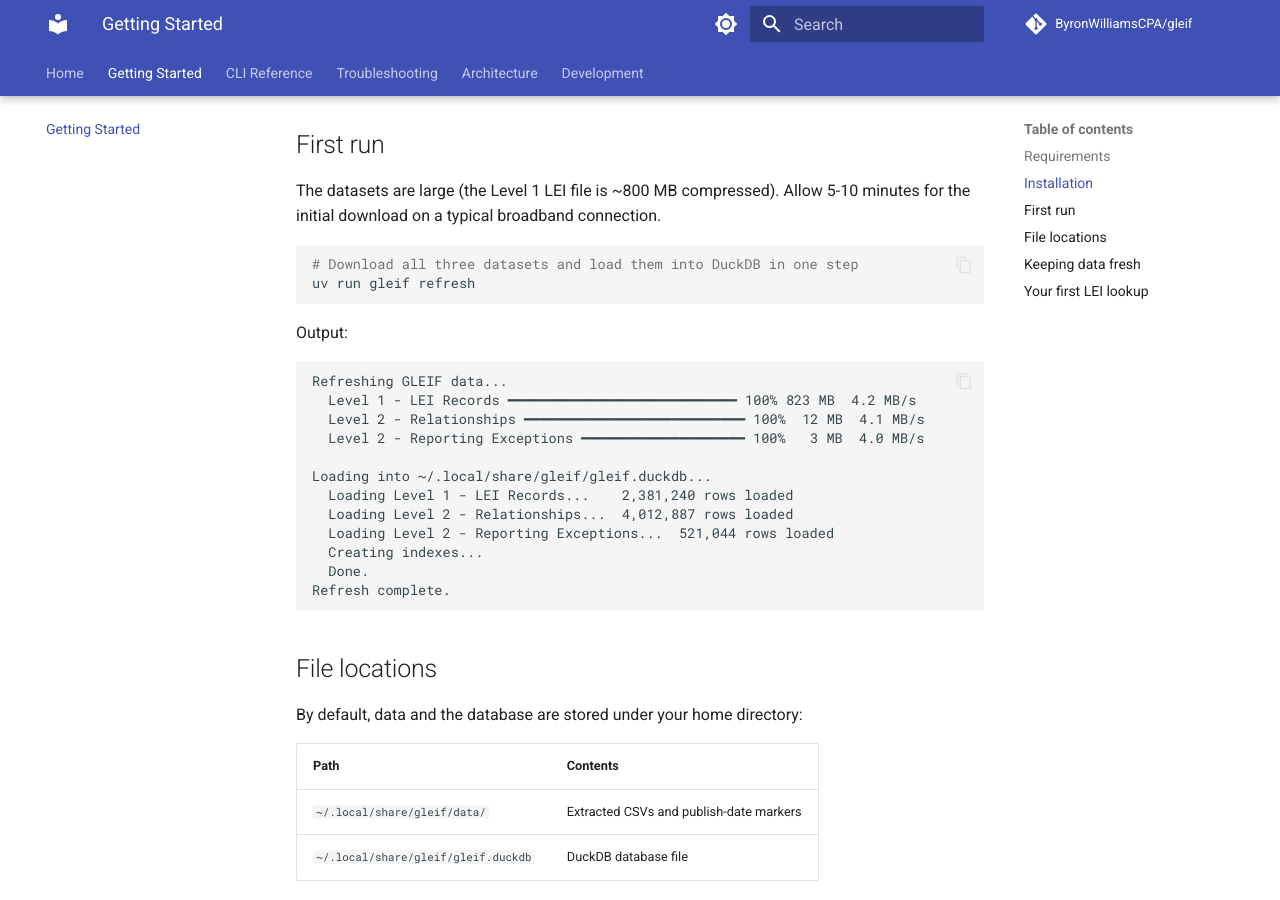
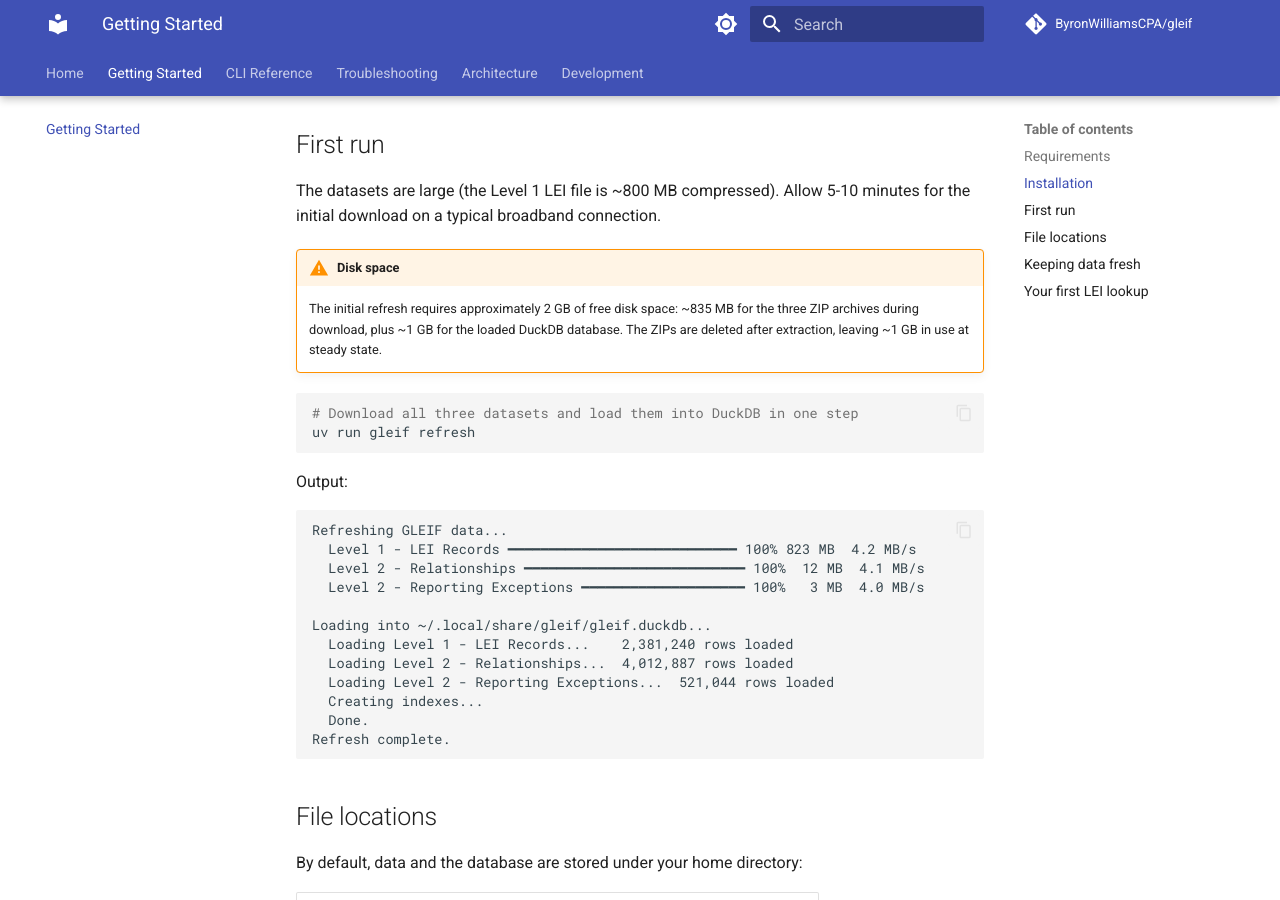
Before and after one commit to ByronWilliamsCPA/gleif, an MkDocs documentation site: the page built from docs/getting-started.md, in a window 1280 px wide and 900 px high, scrolled down 575 px. Built offline with MkDocs 1.6.1 and Material for MkDocs 9.7.7, drawn with Linux system fonts in a browser that asks for light colours; comment, search, counter and statistics services are not loaded; some of the changed text lies outside the part shown.

Commit message:
docs: add disk space warning and ISIN definition to getting started
Co-Authored-By: Claude Sonnet 4.6 <noreply@anthropic.com>

````diff
--- a/docs/getting-started.md
+++ b/docs/getting-started.md
@@ -25,6 +25,9 @@ uv run gleif --help
 ## First run
 
 The datasets are large (the Level 1 LEI file is ~800 MB compressed). Allow 5-10 minutes for the initial download on a typical broadband connection.
+
+!!! warning "Disk space"
+    The initial refresh requires approximately 2 GB of free disk space: ~835 MB for the three ZIP archives during download, plus ~1 GB for the loaded DuckDB database. The ZIPs are deleted after extraction, leaving ~1 GB in use at steady state.
 
 ```bash
 # Download all three datasets and load them into DuckDB in one step
@@ -107,3 +110,5 @@ To include ISIN mappings from the GLEIF REST API:
 ```bash
 uv run gleif lei HWUPKR0MPOU8FGXBT394 --isin
 ```
+
+An ISIN (International Securities Identification Number) is a 12-character alphanumeric code that uniquely identifies a security such as a stock or bond. GLEIF maps LEIs to ISINs where the legal entity is also an issuer of securities.
````
